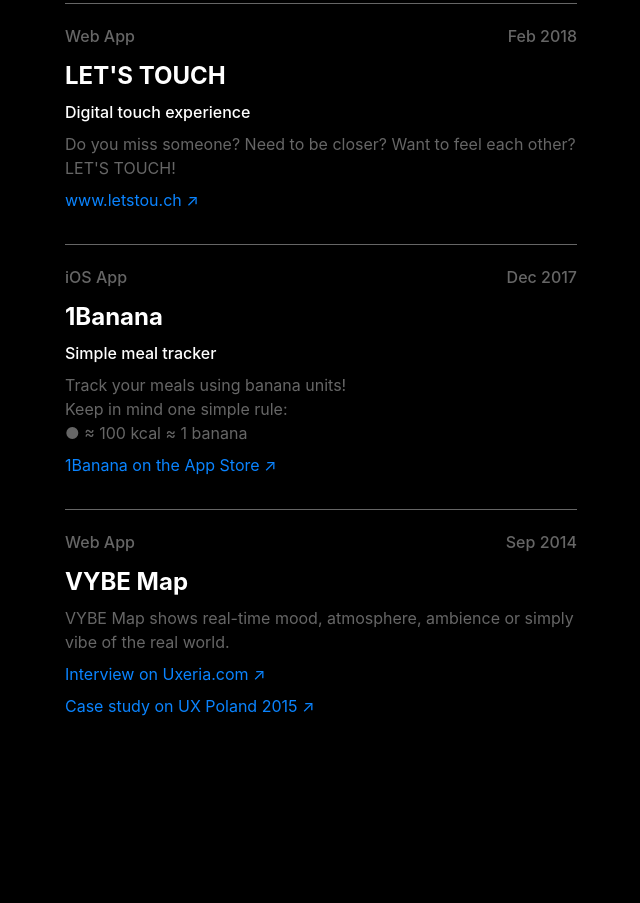
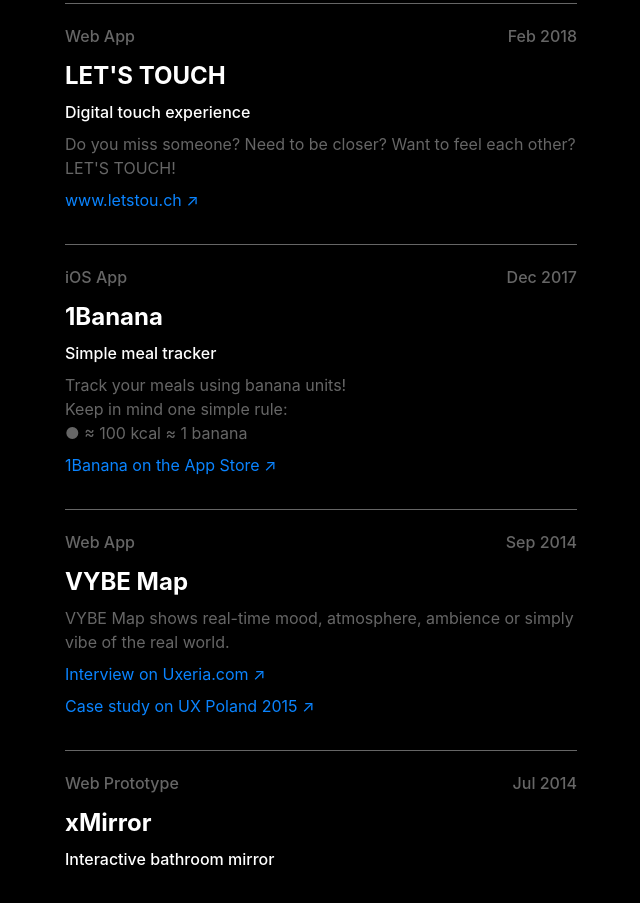
Before and after one commit to marcinukleja/marcinukleja, a plain HTML site: page index.html in a window 1280 px wide. Shown: the part 1281-2184 px from the top of the page, without its empty margins (319-959 px from the left). Before the commit the page ends 2055 px from the top, so only its background shows below. Drawn offline with Linux system fonts and the light colour scheme.

Commit message:
Bug fixes

```diff
--- a/index.html
+++ b/index.html
@@ -75,7 +75,7 @@
                 <h3>LET'S TOUCH</h3>
                 <p class="mu-description">Digital touch experience</p>
                 <p>Do you miss someone? Need to be closer? Want to feel each other? LET'S TOUCH!</p>
-                <a class="mu-external">www.letstou.ch </a>
+                <a class="mu-external" href="http://www.letstou.ch">www.letstou.ch </a>
             </section>
 
             <!-- 1Banana -->
@@ -104,6 +104,15 @@
                 <a class="mu-external" href="https://youtu.be/hvlF_CxUKPc">Case study on UX Poland 2015</a>
             </section>
 
+
+            <!-- xMirror -->
+            <section>
+                <p class="mu-type">Web Prototype</p>
+                <p class="mu-date">Jul 2014</p>
+                <h3>xMirror</h3>
+                <p class="mu-description">Interactive bathroom mirror</p>
+            </section>
+
         </div>
 
     </div>
```
